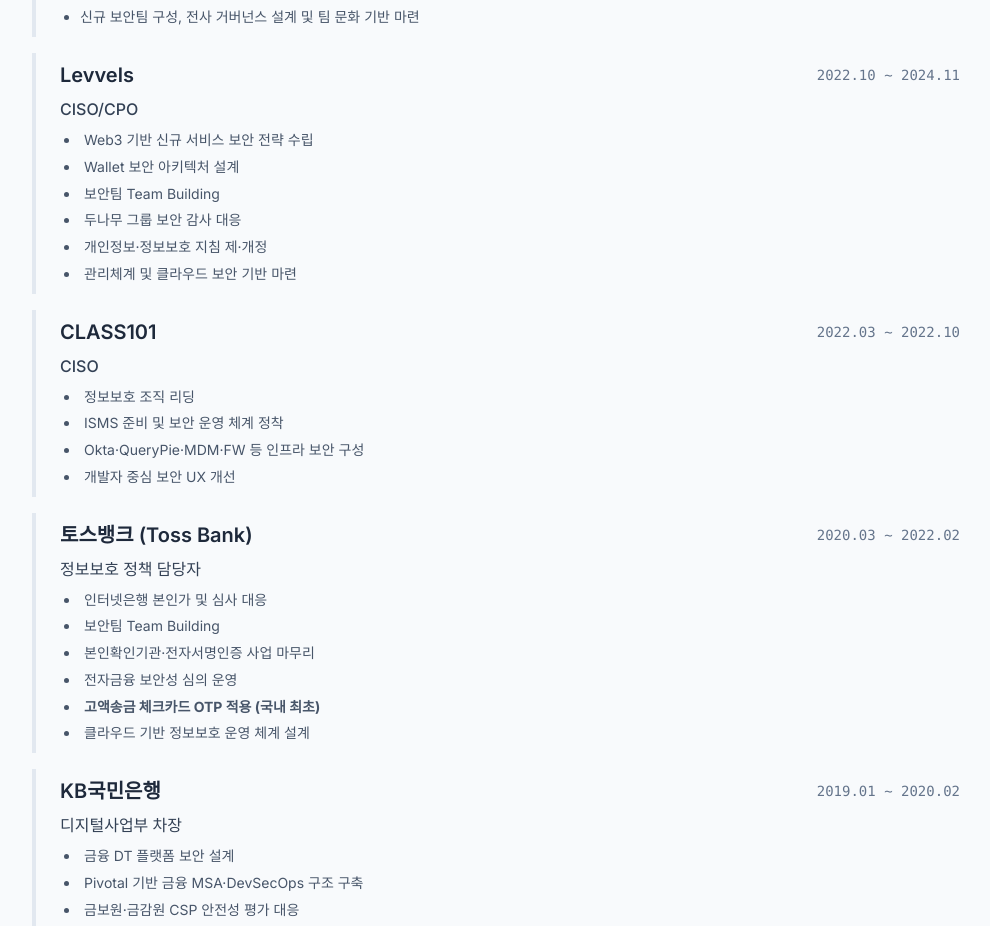
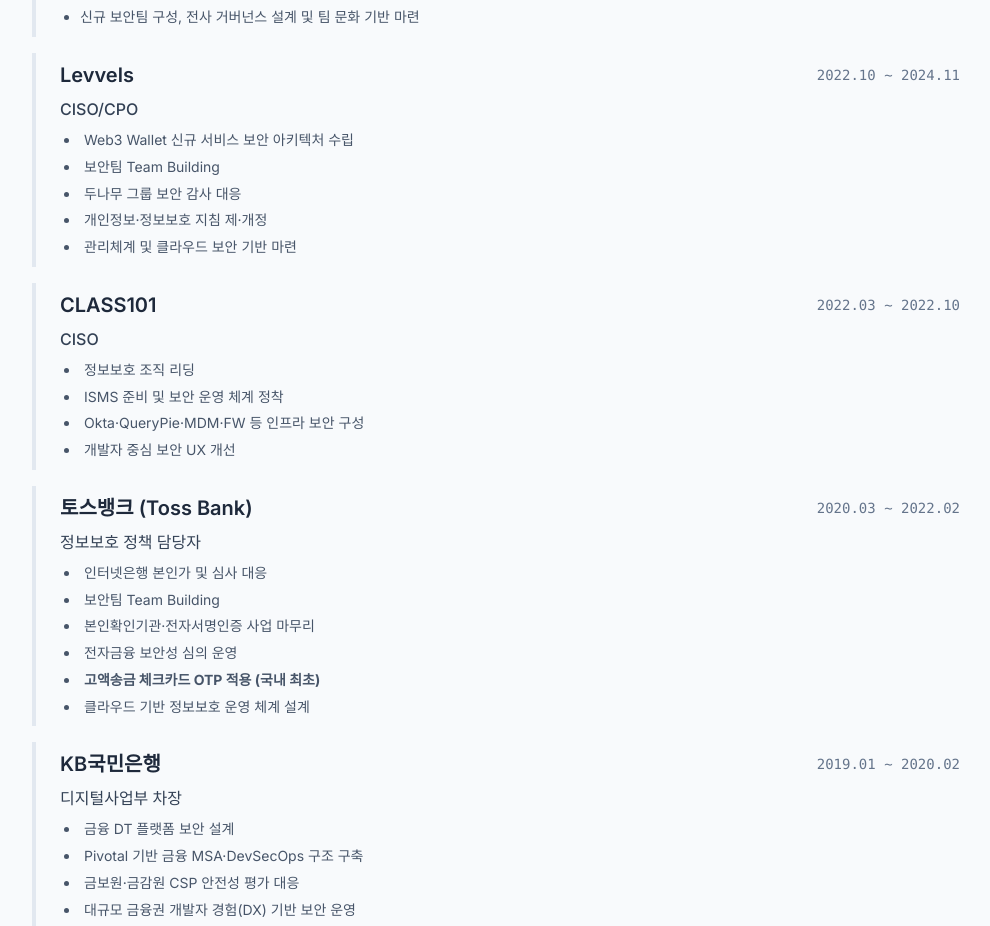
Before and after one commit to dojihyeok/portfolio, a Next.js app: page / in a window 1280 px wide. Shown: the part 8502-9428 px from the top of the page, without its empty margins (144-1134 px from the left). Built offline with nearby package versions, Linux system fonts and the light colour scheme.

Commit message:
Update Levvels experience description

```diff
--- a/src/app/page.tsx
+++ b/src/app/page.tsx
@@ -609,8 +609,7 @@
                         period="2022.10 ~ 2024.11"
                         description={
                             <ul className="list-disc list-inside space-y-1 pl-1">
-                                <li>Web3 기반 신규 서비스 보안 전략 수립</li>
-                                <li>Wallet 보안 아키텍처 설계</li>
+                                <li>Web3 Wallet 신규 서비스 보안 아키텍처 수립</li>
                                 <li>보안팀 Team Building</li>
                                 <li>두나무 그룹 보안 감사 대응</li>
                                 <li>개인정보·정보보호 지침 제·개정</li>
```
